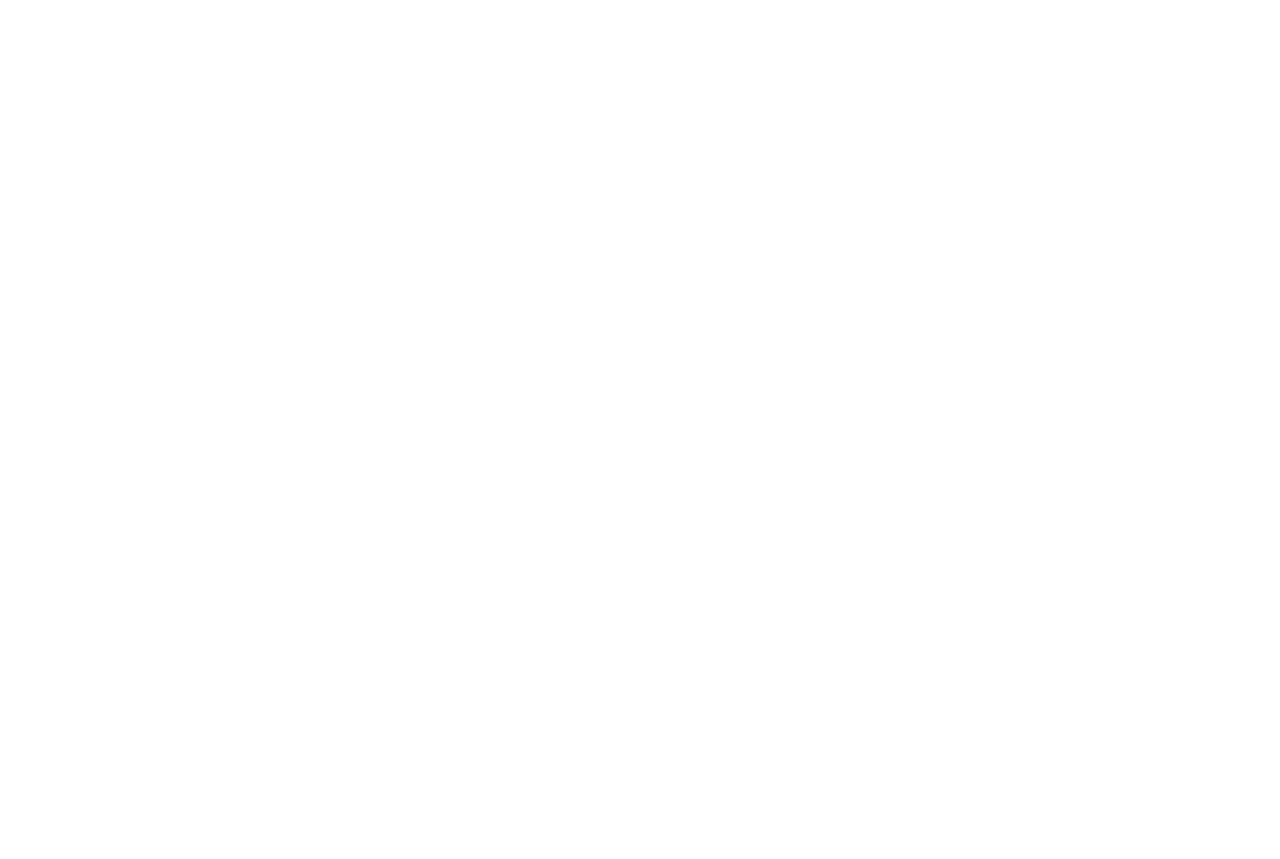
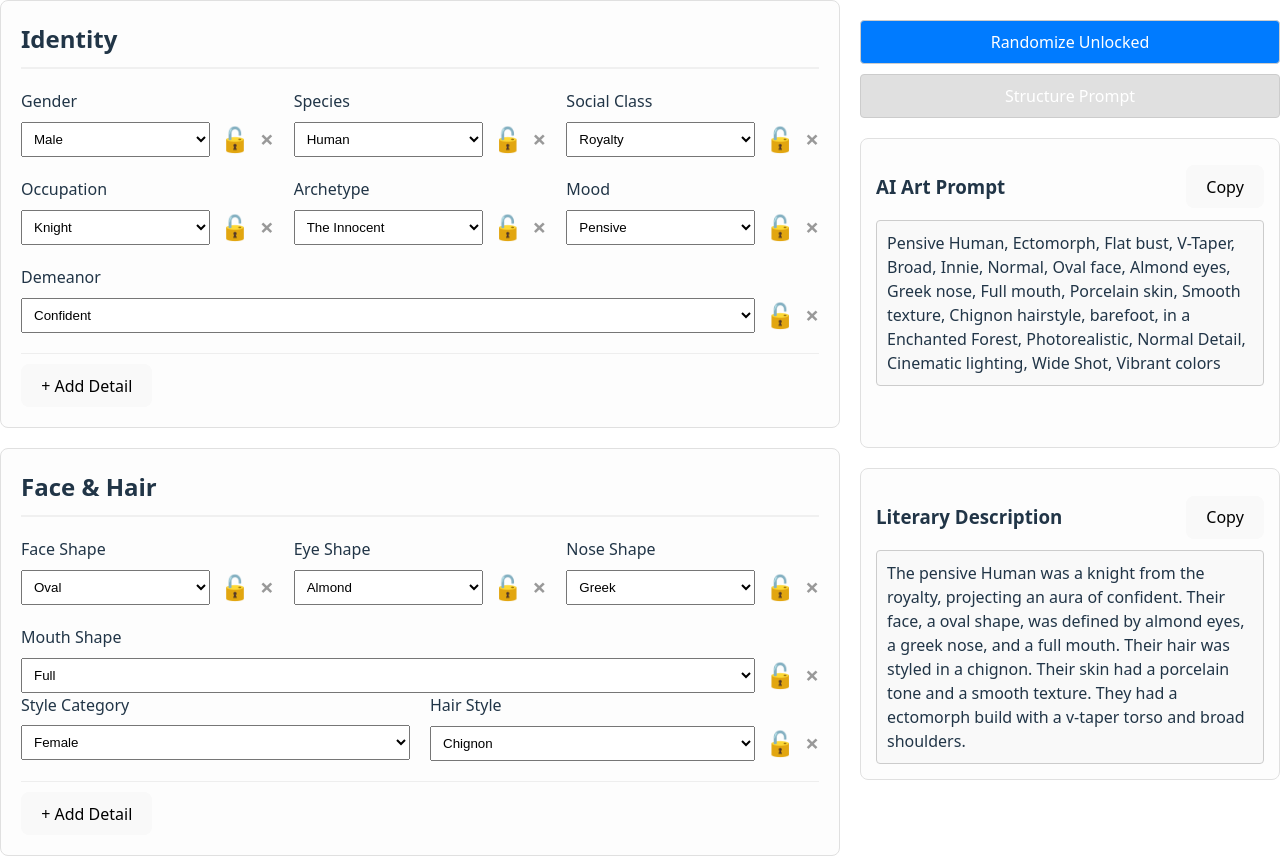
Before and after one commit to danielwestfall/characterGenerator, a plain HTML site: page index.html in a window 1280 px wide. Shown: the top 859 px of the page. Before the commit the page ends 800 px from the top, so only its background shows below. Drawn offline with Linux system fonts and the light colour scheme; the site is published under a folder, as on GitHub Pages, so addresses that start at the root find nothing.

Commit message:
Update index.html

```diff
--- a/index.html
+++ b/index.html
@@ -5,8 +5,8 @@
     <link rel="icon" type="image/svg+xml" href="/vite.svg" />
     <meta name="viewport" content="width=device-width, initial-scale=1.0" />
     <title>Vite + React</title>
-    <script type="module" crossorigin src="/assets/index-CfyMjlIN.js"></script>
-    <link rel="stylesheet" crossorigin href="/assets/index-BzKPCOlz.css">
+    <script type="module" crossorigin src="assets/index-CfyMjlIN.js"></script>
+    <link rel="stylesheet" crossorigin href="assets/index-BzKPCOlz.css">
   </head>
   <body>
     <div id="root"></div>
```
